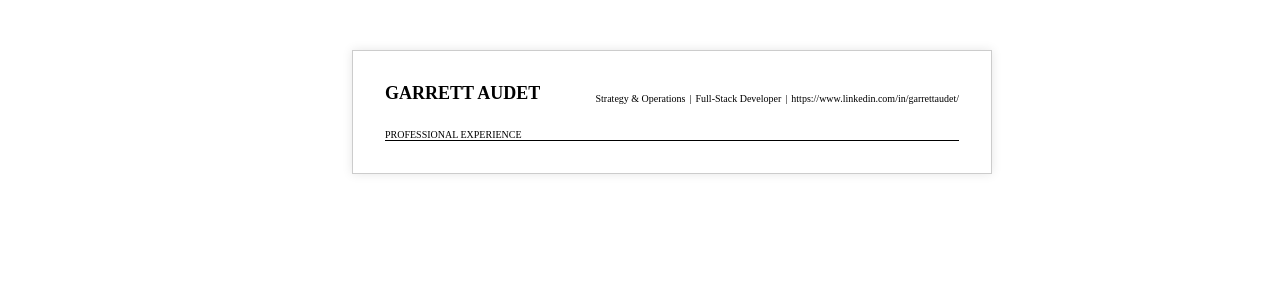
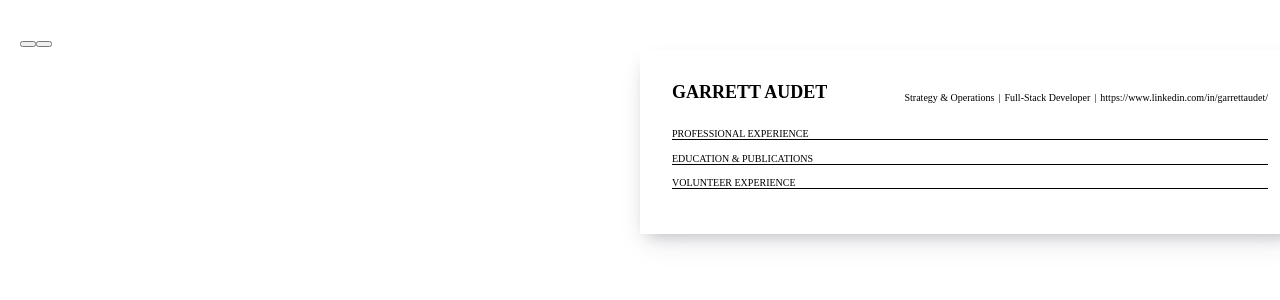
Before and after one commit to GarrettAudet/CV-Generator, a React (Create React App) app: page / in a window 1280 px wide. Shown: the top 300 px of the page. Built offline with nearby package versions, Linux system fonts and the light colour scheme.

Commit message:
Split page into 2 sect 2 sections

```diff
--- a/src/App.css
+++ b/src/App.css
@@ -10,8 +10,7 @@ body {
   font-family: 'Times New Roman', 'Arial'
 }
 
-.LeftSide,
-.RightSide {
+.leftSide,
+.rightSide {
   flex: 1;
-  width: 50%;
 }
--- a/src/components/LeftSide/LeftSide.js
+++ b/src/components/LeftSide/LeftSide.js
@@ -1,8 +1,10 @@
 import React from 'react';
+import Option from './Option/selectOption';
 
 export default function LeftSide() {
     return (
         <div className="leftSide">
+            <Option />
         </div>
     );
 }
--- /dev/null
+++ b/src/components/LeftSide/Option/selectOption.js
@@ -0,0 +1,11 @@
+import React from 'react';
+import './selectOption.css';
+
+export default function Option() {
+    return (
+        <div>
+            <button className = "clearResume"></button>
+            <button className = "loadResume"></button>
+        </div>
+    );
+}
--- a/src/components/RightSide/RightSide.css
+++ b/src/components/RightSide/RightSide.css
@@ -1,12 +1,11 @@
 .rightSide {
     display: flex;
     flex-direction: column;
-    width: 50%;
-    height: 75%;
+    width: 100%;
+    height: 100%;
     padding: 2.5%;
     margin: 20px auto;
-    border: 1px solid #ccc;
     background-color: #fff;
-    box-shadow: 0 0 10px rgba(0, 0, 0, 0.1);
+    box-shadow: 0 13px 27px -5px rgba(50, 50, 93, .1), 0 8px 16px -8px rgba(0, 0, 0, .25);
     box-sizing: border-box;
 }
--- a/src/components/RightSide/RightSide.js
+++ b/src/components/RightSide/RightSide.js
@@ -8,6 +8,8 @@ export default function RightSide() {
         <div className="rightSide">
             <Header />
             <Section title = "Professional Experience" />
+            <Section title = "Education & Publications" />
+            <Section title = "Volunteer Experience" />
         </div>
     );
 }
--- a/src/components/RightSide/Section/Experience.css
+++ b/src/components/RightSide/Section/Experience.css
@@ -1,6 +1,7 @@
 .underline {
     width: 100%;
     border-bottom: solid 0.1px black;
+    margin-bottom: 12.5px;
 }
 
 .sectionTitle {
```
Also changed, not shown: src/components/LeftSide/Option/selectOption.css (added).
